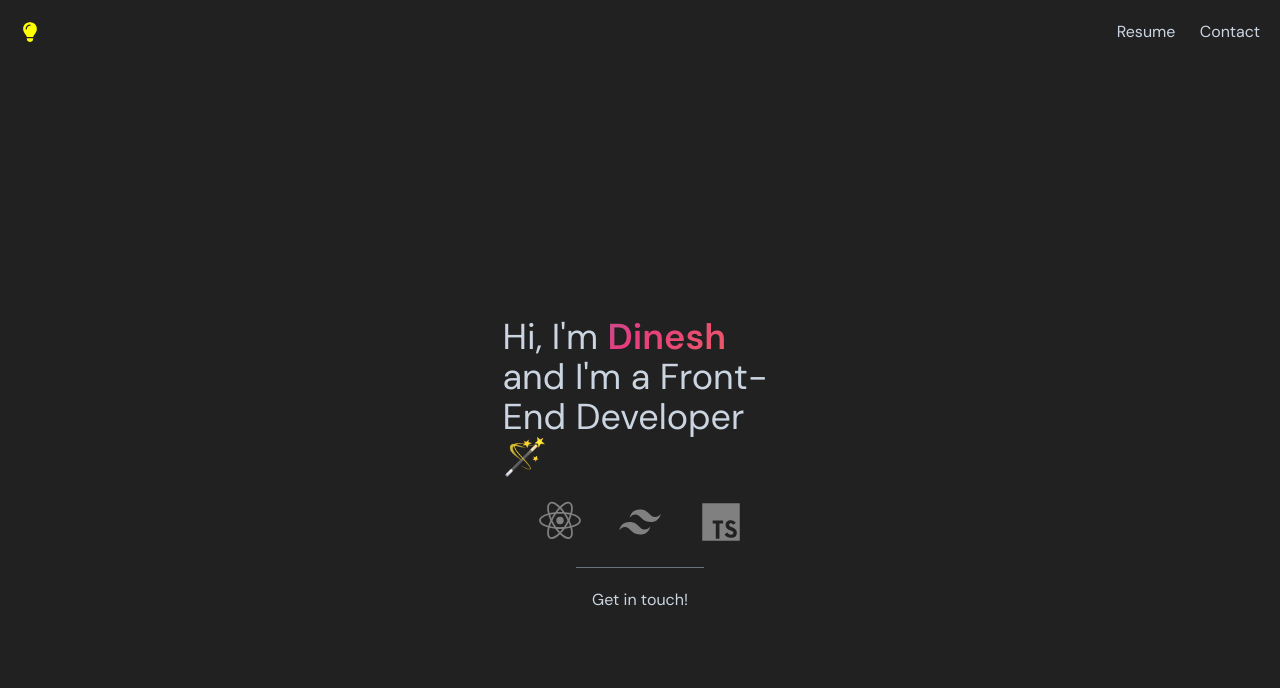
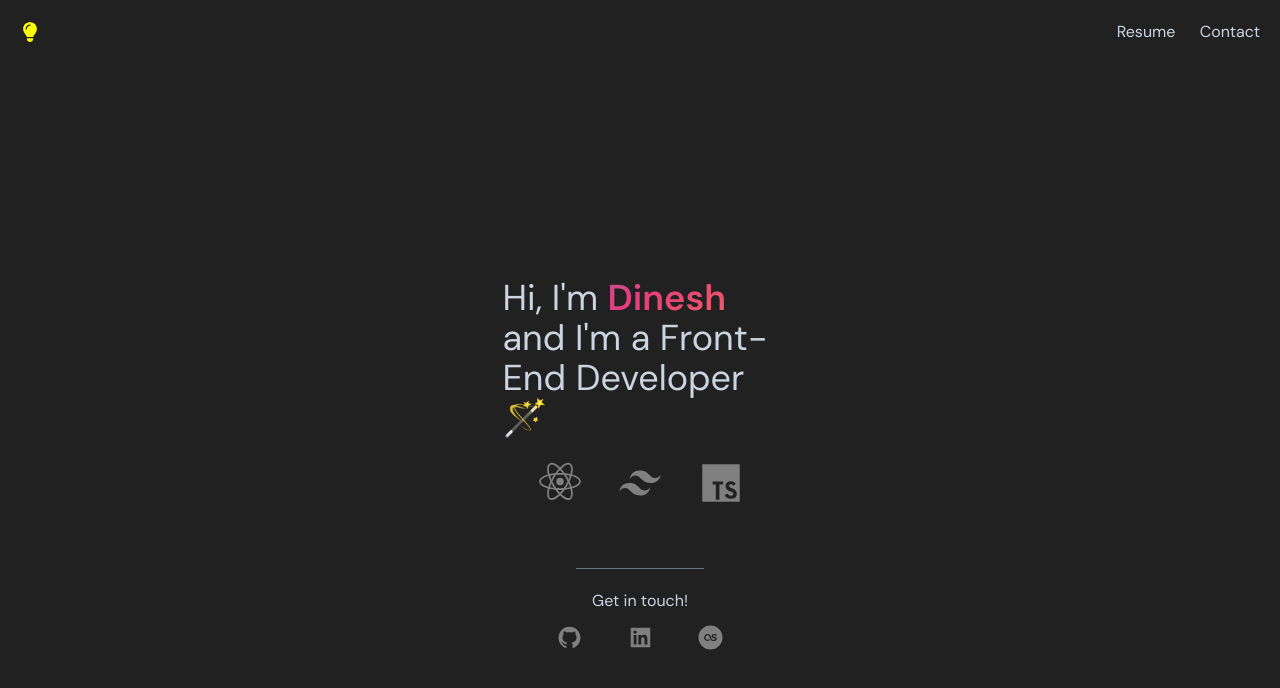
Before and after one commit to thatcatfromspace/portfolio-v2, a React (Vite) app: page / in a window 1280 px wide. Shown: the top 688 px of the page. Built offline with nearby package versions, Linux system fonts and the light colour scheme.

Commit message:
final landing page

```diff
--- a/index.html
+++ b/index.html
@@ -4,6 +4,7 @@
     <meta charset="UTF-8" />
     <meta name="viewport" content="width=device-width, initial-scale=1.0" />
     <title>Dinesh</title>
+    <link rel="icon" type="image/png" href="src/assets/sparkles-.png">
     <link rel="stylesheet" href="dist/output.css">
   </head>
   <body>
--- a/src/App.tsx
+++ b/src/App.tsx
@@ -1,6 +1,6 @@
 import './index.css';
 import './gradient.css'
-import { BrowserRouter as Router, Routes, Route} from "react-router-dom";
+import { BrowserRouter as Router, Routes, Route, Link} from "react-router-dom";
 import resume from "./assets/dinesh-tv-resume.pdf";
 
 function App(){
@@ -14,7 +14,7 @@ function App(){
     <>
     <nav className='flex justify-between px-5 py-5 dark:text-slate-300'>
       <div>
-        <svg className='me-5 cursor-pointer rounded-full hover:opacity-70 mt-[2px]' fill={localStorage.getItem('theme' || null)  === 'light'? 'white': 'yellow'} viewBox="0 0 384 512" height="20px" width="20px" onClick={() => {
+        <svg className='me-5 cursor-pointer rounded-full hover:opacity-70 mt-[2px]' fill='yellow' viewBox="0 0 384 512" height="20px" width="20px" onClick={() => {
           if (localStorage.theme === "light" || !('theme' in localStorage)) {
             document.documentElement.classList.add('dark');
             localStorage.setItem('theme', 'dark');
@@ -28,15 +28,15 @@ function App(){
         </svg>
       </div>
       <div>
-      <a href={resume} target='_blank'> <span className='me-5 hover:underline cursor-pointer active:text-slate-300'> Resume</span> </a>
-      <a href="mailto:dineshveluswamy@gmail.com"><span className='hover:underline cursor-pointer dark:active:text-slate-300' >Contact</span></a>
+        <a href={resume} target='_blank'> <span className='me-5 hover:underline cursor-pointer active:text-slate-300'> Resume</span> </a>
+        <a href="mailto:dineshveluswamy@gmail.com"><span className='hover:underline cursor-pointer dark:active:text-slate-300' >Contact</span></a>
       </div>
     </nav>
     <div className='h-screen flex flex-col justify-center items-center'>
       <div className='flex w-[20vw] min-w-[275px] max-w-[290x] cursor-default'>
         <h1 className='text-4xl dark:text-slate-300'>Hi, I'm <span className='name cursor-default font-semibold'> Dinesh </span> and I'm a Front-End Developer 🪄</h1>
       </div>
-      <div className='flex justify-between mt-5 w-[20vw] min-w-[275px] max-w-[1500px] px-8'>
+      <div className='flex justify-between mt-5 w-[20vw] min-w-[275px] max-w-[1500px] px-8 mb-10'>
         <svg className='hover:fill-[#61DBFB] transition-colors' viewBox="0 0 24 24" fill="grey" height="50px" width="50px">
           <path d="M13.785 11.245 A1.785 1.785 0 0 1 12 13.03 A1.785 1.785 0 0 1 10.215 11.245 A1.785 1.785 0 0 1 13.785 11.245 z" />
           <path d="M7.002 14.794l-.395-.101c-2.934-.741-4.617-2.001-4.617-3.452 0-1.452 1.684-2.711 4.617-3.452l.395-.1.111.391a19.507 19.507 0 001.136 2.983l.085.178-.085.178c-.46.963-.841 1.961-1.136 2.985l-.111.39zm-.577-6.095c-2.229.628-3.598 1.586-3.598 2.542 0 .954 1.368 1.913 3.598 2.54.273-.868.603-1.717.985-2.54a20.356 20.356 0 01-.985-2.542zm10.572 6.095l-.11-.392a19.628 19.628 0 00-1.137-2.984l-.085-.177.085-.179c.46-.961.839-1.96 1.137-2.984l.11-.39.395.1c2.935.741 4.617 2 4.617 3.453 0 1.452-1.683 2.711-4.617 3.452l-.395.101zm-.41-3.553c.4.866.733 1.718.987 2.54 2.23-.627 3.599-1.586 3.599-2.54 0-.956-1.368-1.913-3.599-2.542a20.683 20.683 0 01-.987 2.542z" />
@@ -52,8 +52,25 @@ function App(){
         </svg>
       </div>
         <div className='h-[1px] w-32 my-5 bg-gray-500 '></div>
-        <div className='hover:-translate-y-2 transition-transform duration-300 ease-in-out'>
+        <div>
           <span className='dark:text-slate-300 cursor-pointer'>Get in touch!</span>
+        </div>
+        <div className='flex justify-evenly w-[20%] mt-3'>
+          <a href="https://github.com/thatcatfromspace" target='_blank'>
+            <svg className=' hover:-translate-y-1 transition-transform ease-in-out' viewBox="0 0 1024 1024" fill="grey" height="25px" width="25px">
+              <path d="M511.6 76.3C264.3 76.2 64 276.4 64 523.5 64 718.9 189.3 885 363.8 946c23.5 5.9 19.9-10.8 19.9-22.2v-77.5c-135.7 15.9-141.2-73.9-150.3-88.9C215 726 171.5 718 184.5 703c30.9-15.9 62.4 4 98.9 57.9 26.4 39.1 77.9 32.5 104 26 5.7-23.5 17.9-44.5 34.7-60.8-140.6-25.2-199.2-111-199.2-213 0-49.5 16.3-95 48.3-131.7-20.4-60.5 1.9-112.3 4.9-120 58.1-5.2 118.5 41.6 123.2 45.3 33-8.9 70.7-13.6 112.9-13.6 42.4 0 80.2 4.9 113.5 13.9 11.3-8.6 67.3-48.8 121.3-43.9 2.9 7.7 24.7 58.3 5.5 118 32.4 36.8 48.9 82.7 48.9 132.3 0 102.2-59 188.1-200 212.9a127.5 127.5 0 0138.1 91v112.5c.8 9 0 17.9 15 17.9 177.1-59.7 304.6-227 304.6-424.1 0-247.2-200.4-447.3-447.5-447.3z" />
+            </svg>
+          </a>
+          <a href="https://linkedin.com/in/dineshveluswamy" target='_blank'>
+            <svg className=' hover:-translate-y-1 transition-transform ease-in-out' viewBox="0 0 1024 1024" fill="grey" height="25px" width="25px">
+              <path d="M880 112H144c-17.7 0-32 14.3-32 32v736c0 17.7 14.3 32 32 32h736c17.7 0 32-14.3 32-32V144c0-17.7-14.3-32-32-32zM349.3 793.7H230.6V411.9h118.7v381.8zm-59.3-434a68.8 68.8 0 1168.8-68.8c-.1 38-30.9 68.8-68.8 68.8zm503.7 434H675.1V608c0-44.3-.8-101.2-61.7-101.2-61.7 0-71.2 48.2-71.2 98v188.9H423.7V411.9h113.8v52.2h1.6c15.8-30 54.5-61.7 112.3-61.7 120.2 0 142.3 79.1 142.3 181.9v209.4z" />
+            </svg>
+          </a>
+          <a href="https://last.fm/user/scaredyspacecat" target='_blank'>
+            <svg className='hover:-translate-y-1 transition-transform ease-in-out' viewBox="0 0 960 1000" fill="grey" height="25px" width="25px">
+              <path d="M480 20c132 0 245 46.667 339 140s141 206.667 141 340c0 132-47 245-141 339S612 980 480 980c-133.333 0-246.667-47-340-141S0 632 0 500c0-133.333 46.667-246.667 140-340S346.667 20 480 20m132 620c80 0 120-26.667 120-80 0-44-25.333-72-76-84l-38-8c-21.333-5.333-32-16.667-32-34 0-20 13.333-30 40-30 29.333 0 44.667 11.333 46 34l58-6c-4-49.333-37.333-74-100-74-68 0-102 28-102 84 0 40 22 65.333 66 76l40 8c26.667 6.667 40 18.667 40 36 0 21.333-20.667 32-62 32-50.667 0-84-24.667-100-74l-20-58c-12-38.667-27-65.667-45-81-18-15.333-46.333-23-85-23-36 0-67.667 13.333-95 40s-41 62-41 106c0 41.333 13 74.333 39 99s57 37 93 37 64.667-8.667 86-26l-18-50c-18.667 18.667-40.667 28-66 28-21.333 0-39.667-8.333-55-25-15.333-16.667-23-38.333-23-65 0-33.333 8.333-57.667 25-73 16.667-15.333 35.667-23 57-23 22.667 0 39 6 49 18s19 30.667 27 56l18 58c21.333 68 72.667 102 154 102" />
+            </svg>
+          </a>
         </div>
       </div>
     </>
```
Also changed, not shown: src/assets/sparkles-.png (added).
